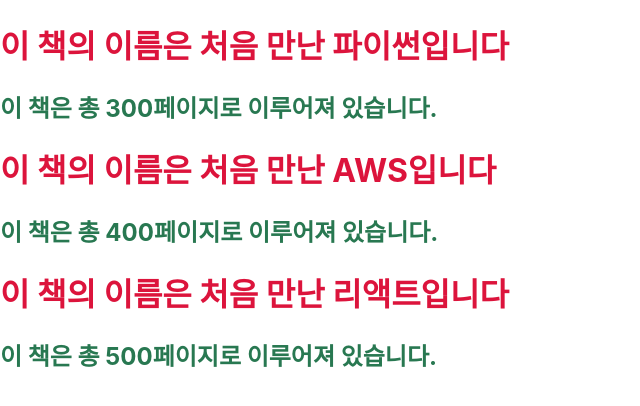
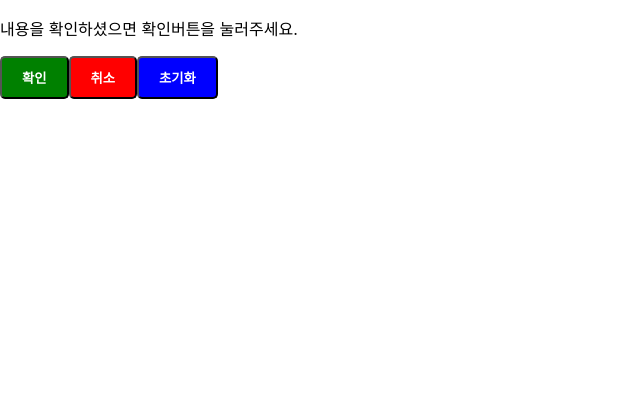
Before and after one commit to Teweacdeazcer/reactproject, a React (Create React App) app: page / in a window 1280 px wide. Shown: the top 406 px of the page, without its empty margins (0-640 px from the left). Built offline with nearby package versions, Linux system fonts and the light colour scheme.

Commit message:
React 4장

```diff
--- /dev/null
+++ b/src/chp04/Button.css
@@ -0,0 +1,18 @@
+.bg-green{
+    background-color: green;
+    padding: 10px 20px;
+    border-radius: 5px;
+    color: white;
+}
+.bg-red{
+    background-color: red;
+    padding: 10px 20px;
+    border-radius: 5px;
+    color: white;
+}
+.bg-blue{
+    background-color: blue;
+    padding: 10px 20px;
+    border-radius: 5px;
+    color: white;
+}
--- /dev/null
+++ b/src/chp04/Button.jsx
@@ -0,0 +1,14 @@
+import React from "react"
+import './Button.css'
+
+function Button(props){
+    return(
+        <button className={`bg-${props.color}`}>
+            <b>
+                {props.children}
+            </b>
+        </button>
+    )
+}
+
+export default Button;
--- /dev/null
+++ b/src/chp04/ConfirmDialog.jsx
@@ -0,0 +1,16 @@
+import React from "react";
+import Button from "./Button";
+
+
+function ConfirmDialog(props) {
+    return (
+        <div>
+            <p>내용을 확인하셨으면 확인버튼을 눌러주세요.</p>
+            <Button color='green'>확인</Button>
+            <Button color='red'>취소</Button>
+            <Button color='blue'>초기화</Button>
+        </div>
+    )
+}
+
+export default ConfirmDialog;
--- a/src/index.js
+++ b/src/index.js
@@ -1,15 +1,17 @@
 import React from 'react';
 import ReactDOM from 'react-dom/client';
 import './index.css';
-import './chp03/Book.css'
+import './chp03/Book.css';
 import App from './App';
 import reportWebVitals from './reportWebVitals';
 import Library from "./chp03/Library";
+import ConfirmDialog from "./chp04/ConfirmDialog";
+
 
 const root = ReactDOM.createRoot(document.getElementById('root'));
 root.render(
   <React.StrictMode>
-    <Library />
+    <ConfirmDialog />
   </React.StrictMode>
 );
 
```
